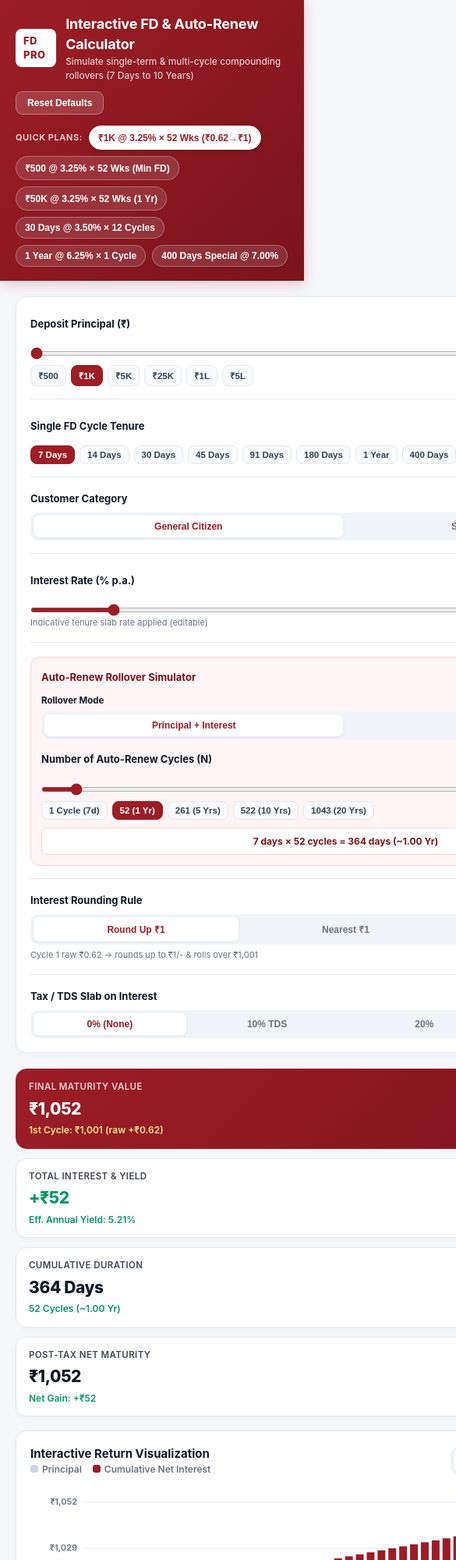
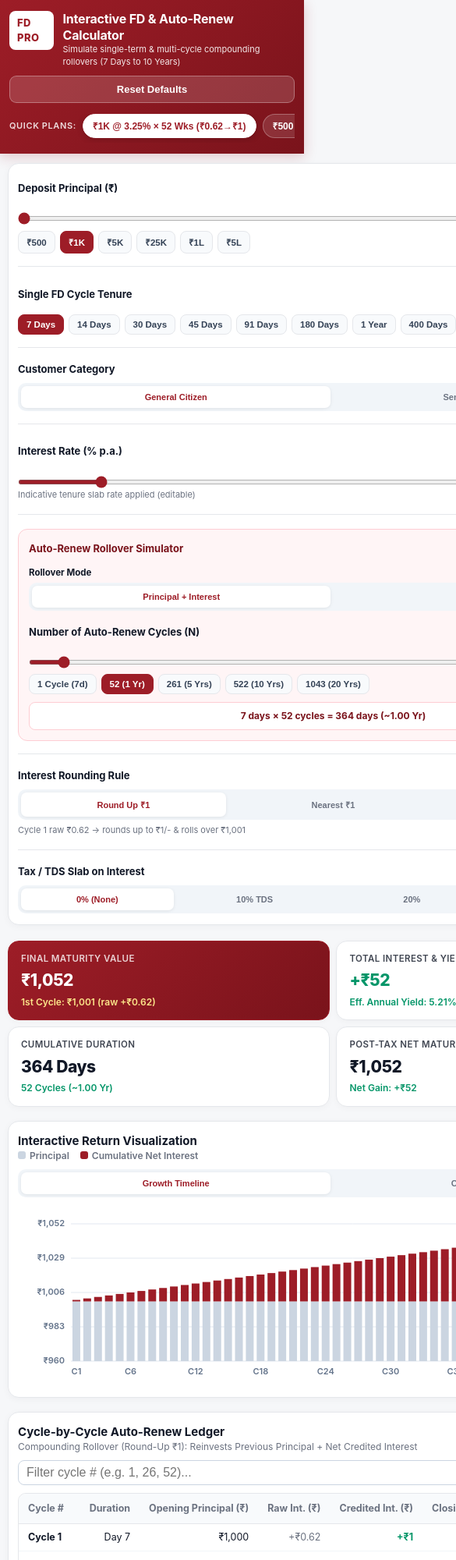
Before and after one commit to Santo-Undefined/finance, a plain HTML site: page FD calculator/index.html in a window 390 px wide. Shown: the top 2000 px of the page at 78% size, 585 px wide, since content can reach past the window. Drawn offline with Linux system fonts and the light colour scheme.

Commit message:
Improve mobile responsiveness, touch gestures, and layout scaling

```diff
--- a/FD calculator/index.html
+++ b/FD calculator/index.html
@@ -135,7 +135,14 @@
     .right-col { display: flex; flex-direction: column; gap: 18px; }
     .kpi-grid { display: grid; grid-template-columns: repeat(4, 1fr); gap: 12px; }
     @media (max-width: 1150px) { .kpi-grid { grid-template-columns: repeat(2, 1fr); } }
-    @media (max-width: 520px) { .kpi-grid { grid-template-columns: 1fr; } }
+    @media (max-width: 520px) {
+      .kpi-grid { grid-template-columns: repeat(2, 1fr); gap: 8px; }
+      .kpi-card { padding: 10px 12px; }
+      .kpi-val { font-size: 17px; }
+      .kpi-title { font-size: 10px; }
+      .kpi-sub { font-size: 11px; }
+    }
+    @media (max-width: 340px) { .kpi-grid { grid-template-columns: 1fr; } }
     .kpi-card {
       background: var(--card); border: 1px solid var(--border); border-radius: var(--radius); padding: 14px 16px;
       box-shadow: 0 2px 8px rgba(15, 23, 42, 0.03);
@@ -171,7 +178,7 @@
     .search-input {
       padding: 6px 10px; border: 1px solid #CBD5E1; border-radius: 8px; font-size: 12px; width: 200px; outline: none;
     }
-    .table-scroll { max-height: 310px; overflow: auto; border: 1px solid var(--border); border-radius: 10px; }
+    .table-scroll { max-height: 310px; overflow: auto; border: 1px solid var(--border); border-radius: 10px; -webkit-overflow-scrolling: touch; }
     table { width: 100%; border-collapse: collapse; font-size: 12.5px; text-align: right; }
     th {
       position: sticky; top: 0; background: #F8FAFC; color: var(--muted); font-weight: 700;
@@ -183,6 +190,42 @@
     .gain-cell { color: var(--green); font-weight: 700; }
     .bold-cell { font-weight: 700; color: var(--text); }
     .note-text { font-size: 11px; color: var(--muted); margin-top: 8px; }
+
+    /* Mobile Enhancements */
+    @media (max-width: 768px) {
+      .num-input, select, .search-input {
+        font-size: 16px !important; /* Prevents auto-zoom on iOS */
+      }
+    }
+    @media (max-width: 640px) {
+      header { padding: 14px 12px; }
+      .header-top { flex-direction: column; align-items: stretch; gap: 10px; }
+      .brand { align-items: flex-start; }
+      h1 { font-size: 16px; line-height: 1.3; }
+      .subtitle { font-size: 11px; }
+      .reset-btn { width: 100%; text-align: center; padding: 9px; font-size: 13px; }
+      .presets-bar {
+        flex-wrap: nowrap;
+        overflow-x: auto;
+        padding-bottom: 6px;
+        -webkit-overflow-scrolling: touch;
+        scrollbar-width: none;
+      }
+      .presets-bar::-webkit-scrollbar { display: none; }
+      .presets-label { flex-shrink: 0; }
+      .preset-btn { flex-shrink: 0; white-space: nowrap; padding: 6px 12px; }
+
+      main { padding: 12px 10px; }
+      .card { padding: 14px 12px; }
+      .label-row { flex-wrap: wrap; gap: 6px; }
+      .canvas-wrap { height: 230px; }
+      .chart-header { flex-direction: column; align-items: stretch; gap: 8px; }
+      .chart-header .seg-group { width: 100% !important; }
+      .table-header { flex-direction: column; align-items: stretch; gap: 8px; }
+      .search-input { width: 100% !important; }
+      .seg-btn { padding: 8px 4px; font-size: 11px; }
+      .chip { padding: 6px 10px; font-size: 11.5px; }
+    }
   </style>
 </head>
 <body>
@@ -985,7 +1028,13 @@
       canvas.addEventListener("mousemove", (e) => handleMove(e.clientX, e.clientY));
       canvas.addEventListener("mouseleave", () => { tip.style.display = "none"; });
       canvas.addEventListener("touchstart", (e) => {
-        if (e.touches[0]) handleMove(e.touches[0].clientX, e.touches[0].clientY);
+        if (e.touches && e.touches[0]) handleMove(e.touches[0].clientX, e.touches[0].clientY);
+      }, { passive: true });
+      canvas.addEventListener("touchmove", (e) => {
+        if (e.touches && e.touches[0]) handleMove(e.touches[0].clientX, e.touches[0].clientY);
+      }, { passive: true });
+      canvas.addEventListener("touchend", () => {
+        setTimeout(() => { tip.style.display = "none"; }, 1500);
       }, { passive: true });
     }
 
```
Also changed, not shown: FD calculator/interactive_fd_auto_renew_calculator.html (+52 -3 lines), index.html (+24 -0 lines).
